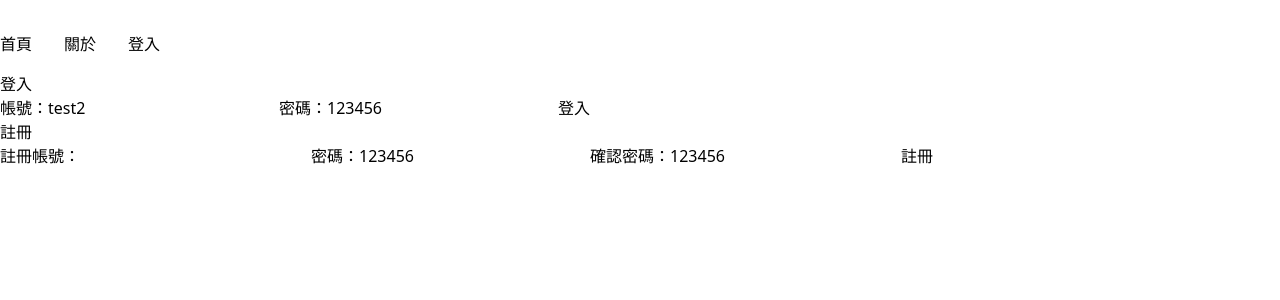
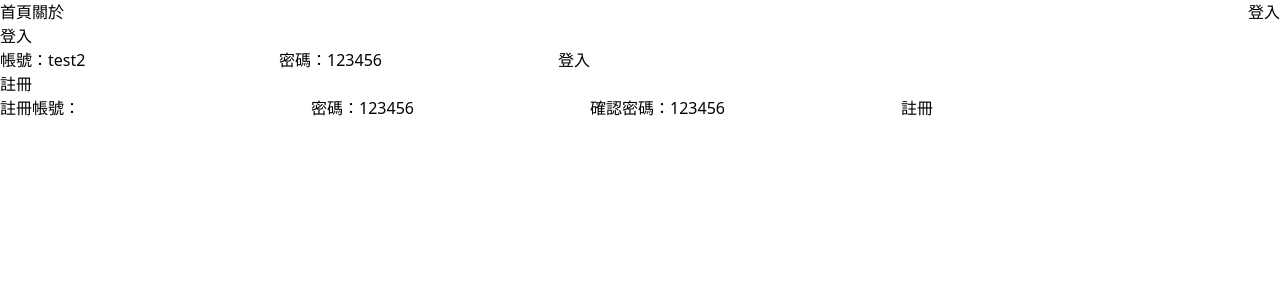
Before and after one commit to steedude/untitled_index, a Vue app: page /login in a window 1280 px wide. Shown: the top 300 px of the page. Built offline with nearby package versions, Linux system fonts and the light colour scheme.

Commit message:
router結構

```diff
--- a/src/App.vue
+++ b/src/App.vue
@@ -1,83 +1,19 @@
 <script setup>
-import { RouterLink, RouterView } from 'vue-router'
-import { storeToRefs } from 'pinia'
-import { useUserStore } from '@/stores'
-const userStore = useUserStore()
-const { isLogin } = storeToRefs(userStore)
-const { logoutUser } = userStore
+import { shallowRef } from 'vue'
+import { RouterView } from 'vue-router'
+import layouts from './layout/index'
+import router from './router'
+
+const layout = shallowRef()
+router.afterEach((to) => {
+  layout.value = layouts[to.meta.layout] || 'div'
+})
 </script>
 
 <template>
-  <nav>
-    <RouterLink to="/">首頁</RouterLink>
-    <RouterLink to="/about">關於</RouterLink>
-    <RouterLink v-if="!isLogin" to="/login">登入</RouterLink>
-    <button v-if="isLogin" @click="logoutUser">登出</button>
-  </nav>
-
-  <RouterView />
+  <component :is="layout">
+    <RouterView />
+  </component>
 </template>
 
-<style scoped>
-header {
-  line-height: 1.5;
-  max-height: 100vh;
-}
-
-.logo {
-  display: block;
-  margin: 0 auto 2rem;
-}
-
-nav {
-  width: 100%;
-  font-size: 12px;
-  text-align: center;
-  margin-top: 2rem;
-}
-
-nav a.router-link-exact-active {
-  color: var(--color-text);
-}
-
-nav a.router-link-exact-active:hover {
-  background-color: transparent;
-}
-
-nav a {
-  display: inline-block;
-  padding: 0 1rem;
-  border-left: 1px solid var(--color-border);
-}
-
-nav a:first-of-type {
-  border: 0;
-}
-
-@media (min-width: 1024px) {
-  header {
-    display: flex;
-    place-items: center;
-    padding-right: calc(var(--section-gap) / 2);
-  }
-
-  .logo {
-    margin: 0 2rem 0 0;
-  }
-
-  header .wrapper {
-    display: flex;
-    place-items: flex-start;
-    flex-wrap: wrap;
-  }
-
-  nav {
-    text-align: left;
-    margin-left: -1rem;
-    font-size: 1rem;
-
-    padding: 1rem 0;
-    margin-top: 1rem;
-  }
-}
-</style>
+<style lang="scss" scoped></style>
--- a/src/components/LoginAndRegister.vue
+++ b/src/components/LoginAndRegister.vue
@@ -1,6 +1,7 @@
 <script setup>
 import { reactive } from 'vue'
 import { useUserStore } from '@/stores'
+import router from '../router'
 const { loginUser, registerUser } = useUserStore()
 
 const loginData = reactive({
@@ -16,6 +17,7 @@ const registerData = reactive({
 const login = async () => {
   try {
     await loginUser({ username: loginData.username, password: loginData.password })
+    router.push('/')
   } catch (error) {
     console.log(error)
   }
--- /dev/null
+++ b/src/layout/DefaultLayout.vue
@@ -0,0 +1,35 @@
+<script setup>
+import { RouterLink } from 'vue-router'
+import { storeToRefs } from 'pinia'
+import { useUserStore } from '@/stores'
+const userStore = useUserStore()
+const { isLogin } = storeToRefs(userStore)
+const { logoutUser } = userStore
+</script>
+
+<template>
+  <div class="flex justify-between items-center">
+    <div>
+      <RouterLink to="/">首頁</RouterLink>
+      <RouterLink to="/about">關於</RouterLink>
+    </div>
+    <div>
+      <RouterLink v-if="!isLogin" to="/login">登入</RouterLink>
+      <button v-if="isLogin" @click="logoutUser">登出</button>
+    </div>
+  </div>
+  <slot></slot>
+</template>
+
+<style lang="scss" scoped>
+/* nav {
+  width: 100%;
+  text-align: center;
+  margin-top: 2rem;
+} */
+
+/* nav a {
+  display: inline-block;
+  padding: 0 1rem;
+} */
+</style>
--- /dev/null
+++ b/src/layout/ErrorLayout.vue
@@ -0,0 +1,6 @@
+<template>
+  <div>
+    <p>error</p>
+    <slot></slot>
+  </div>
+</template>
--- /dev/null
+++ b/src/layout/index.js
@@ -0,0 +1,4 @@
+import DefaultLayout from './DefaultLayout.vue'
+import ErrorLayout from './ErrorLayout.vue'
+
+export default { DefaultLayout, ErrorLayout }
--- a/src/main.js
+++ b/src/main.js
@@ -8,7 +8,7 @@ import router from './router'
 
 const app = createApp(App)
 
+app.use(router)
 app.use(createPinia())
-app.use(router)
 
 app.mount('#app')
--- a/src/router/index.js
+++ b/src/router/index.js
@@ -1,4 +1,5 @@
 import { createRouter, createWebHistory } from 'vue-router'
+import { storeToRefs } from 'pinia'
 import { useUserStore } from '@/stores'
 
 const router = createRouter({
@@ -7,31 +8,42 @@ const router = createRouter({
     {
       path: '/',
       name: 'home',
+      meta: { layout: 'DefaultLayout' },
       component: () => import('../views/HomeView.vue')
     },
     {
       path: '/about',
       name: 'about',
+      meta: { layout: 'DefaultLayout' },
       component: () => import('../views/AboutView.vue')
     },
     {
       path: '/login',
       name: 'login',
+      meta: { layout: 'DefaultLayout' },
       component: () => import('../views/LoginView.vue')
+    },
+    {
+      path: '/404',
+      name: '404',
+      component: () => import('../views/ErrorView.vue')
+    },
+    {
+      path: '/:pathMatch(.*)',
+      redirect: '/404'
     }
   ]
 })
 
 router.beforeEach((to, from, next) => {
-  const { getToken } = useUserStore()
-  const token = getToken()
-  if (token) {
+  const userStore = useUserStore()
+  const { isLogin } = storeToRefs(userStore)
+  if (isLogin) {
     return next()
   }
   if (to.path === '/login') {
-    return next()
+    return next({ path: '/' })
   }
-  return next({ path: '/login' })
 })
 
 export default router
--- /dev/null
+++ b/src/views/ErrorView.vue
@@ -0,0 +1 @@
+<template>404 error</template>
```
